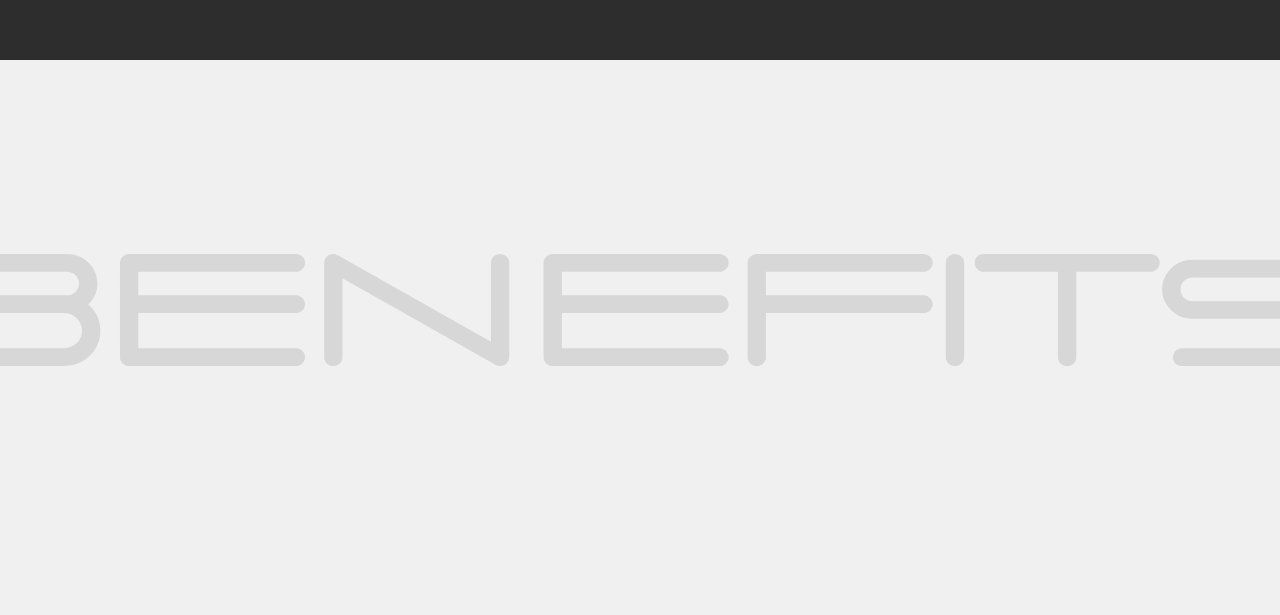
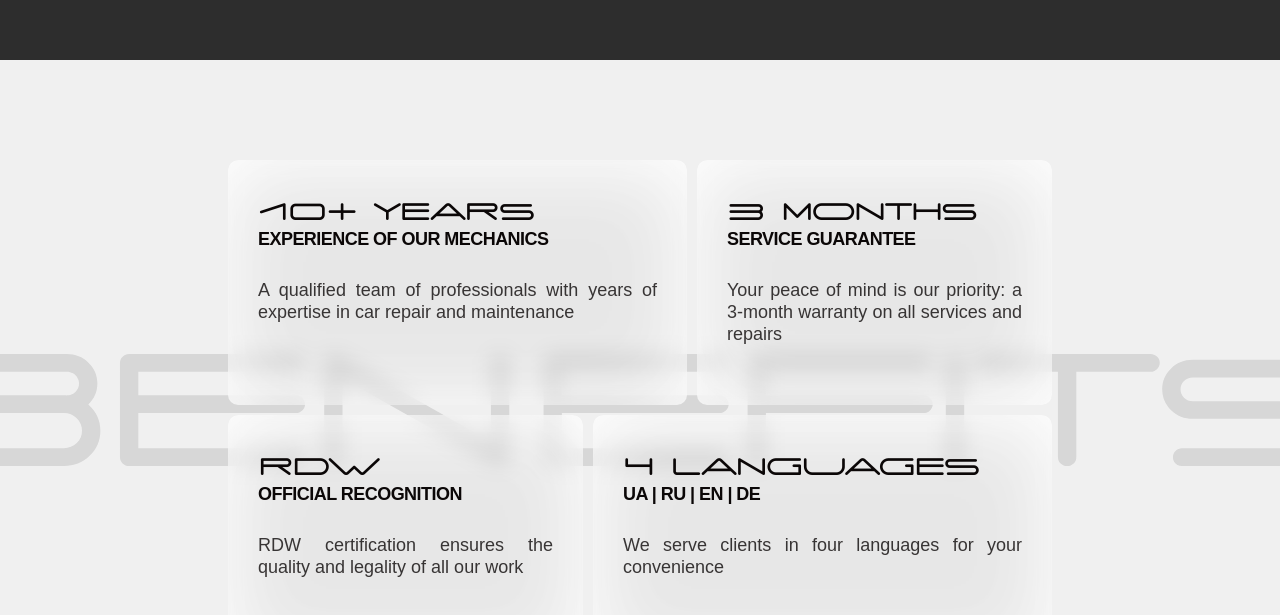
Before and after one commit to DidkivskaOlena/carsite-frontend, a React (Vite) app: page / in a window 1280 px wide. Shown: the part 2135-2750 px from the top of the page. Before the commit the page ends 2695 px from the top, so only its background shows below. Built offline with nearby package versions, Linux system fonts and the light colour scheme.

Commit message:
add benefits

```diff
--- a/src/components/Benefits/Benefits.jsx
+++ b/src/components/Benefits/Benefits.jsx
@@ -1,13 +1,25 @@
-import { BenefitsContainer, CollageContainer, Item } from "./BenefitsCompStyle";
+import { BenefitsContainer, CollageContainer, CommentItemBen, Item, TitleAddItemBen, TitleItemBen } from "./BenefitsCompStyle";
 
 const Benefits = () => {
   return (
     <BenefitsContainer>
        <CollageContainer>
-            {/* <Item color="#FFD700">Елемент 1</Item>
-            <Item color="#1E90FF">Елемент 2</Item>
-            <Item color="#32CD32">Елемент 3</Item>
-            <Item color="#FF4500">Елемент 4</Item> */}
+            {/* Перший рядок */}
+            <Item width={459} height={245} >
+                <TitleItemBen>10+ years</TitleItemBen>
+                <TitleAddItemBen>Experience of Our Mechanics</TitleAddItemBen>
+                <CommentItemBen>A qualified team of professionals with years of expertise in car repair and maintenance</CommentItemBen>
+            </Item>
+            <Item width={355} height={245} ><TitleItemBen>3 months</TitleItemBen>
+                <TitleAddItemBen>Service Guarantee</TitleAddItemBen>
+                <CommentItemBen>Your peace of mind is our priority: a 3-month warranty on all services and repairs</CommentItemBen></Item>
+            {/* Другий рядок */}
+            <Item width={355} height={245} ><TitleItemBen>RDW</TitleItemBen>
+                <TitleAddItemBen>Official Recognition</TitleAddItemBen>
+                <CommentItemBen>RDW certification ensures the quality and legality of all our work</CommentItemBen></Item>
+            <Item width={459} height={245} ><TitleItemBen>4 languages</TitleItemBen>
+                <TitleAddItemBen>UA | RU | EN | DE</TitleAddItemBen>
+                <CommentItemBen>We serve clients in four languages for your convenience</CommentItemBen></Item>
         </CollageContainer>
     </BenefitsContainer>
   );
--- a/src/components/Benefits/BenefitsCompStyle.jsx
+++ b/src/components/Benefits/BenefitsCompStyle.jsx
@@ -8,49 +8,54 @@ export const BenefitsContainer = styled.div`
     background-position: center;
     width: 100%;
     height: 500px;
+    margin-top: 100px;
 `;
 
 export const CollageContainer = styled.div`
-    display: grid;
-    grid-template-columns: 459px 355px; /* Розміри колонок для першого рядка */
-    grid-template-rows: 245px 245px; /* Висота рядків */
-    gap: 10px; /* Відступи між елементами */
-    grid-template-areas:
-    "item1 item2"
-    "item3 item4"; /* Область для елементів */
-    `;
+    display: flex;
+    flex-wrap: wrap;
+    gap: 10px; /* Відступ між елементами */
+    width: 824px; /* Загальна ширина колажу (459px + 355px + gap) */
+    margin: 0 auto;
+`;
 
 export const Item = styled.div`
-    background: ${(props) => props.color || '#ccc'};
-  &:nth-child(1) {
-    grid-area: item1; /* Великий елемент у першому рядку */
-  }
-  &:nth-child(2) {
-    grid-area: item2; /* Малий елемент у першому рядку */
-  }
-  &:nth-child(3) {
-    grid-area: item3; /* Малий елемент у другому рядку */
-  }
-  &:nth-child(4) {
-    grid-area: item4; /* Великий елемент у другому рядку */
-  }
-    `;
+    width: ${(props) => props.width}px;
+    height: ${(props) => props.height}px;
+    border-radius: 10px;
+    backdrop-filter: blur(10px);
+    box-shadow: inset 0 4px 80px 3px #fff;
+    background: rgba(45, 45, 45, 0.04);
+    padding: 40px 30px;
+`;
 
-export const TitleItemOff = styled.h3`
-  font-family: ${(props) => props.theme.font.fontFamily};
-  font-weight: ${(props) => props.theme.fontWeights.bold};
-  font-size: ${(props) => props.theme.fontSizesDesktop.m};
+export const TitleItemBen = styled.h3`
+  font-family: ${(props) => props.theme.font.secondFamily};
+  font-weight: ${(props) => props.theme.fontWeights.medium};
+  font-size: ${(props) => props.theme.fontSizesDesktop.xm};
   line-height: ${(props) => props.theme.lineHeights.two};
   letter-spacing: -0.03em;
   text-transform: uppercase;
-  color:${(props) => props.theme.colors.white};
+  color:${(props) => props.theme.colors.mainText};
 `  ;
 
-export const CommentItemOff = styled.p`
+export const TitleAddItemBen = styled.h3`
+  font-family: ${(props) => props.theme.font.fontFamily};
+  font-weight: ${(props) => props.theme.fontWeights.bold};
+  font-size: ${(props) => props.theme.fontSizesDesktop.xxm};
+  line-height: ${(props) => props.theme.lineHeights.two};
+  letter-spacing: -0.03em;
+  text-transform: uppercase;
+  color:${(props) => props.theme.colors.mainText};
+`  ;
+
+export const CommentItemBen = styled.p`
+    margin-top: 30px;
+
   font-family: ${(props) => props.theme.font.fontFamily};
   font-weight: ${(props) => props.theme.fontWeights.normal};
   font-size: ${(props) => props.theme.fontSizesDesktop.xxm};
   line-height: ${(props) => props.theme.lineHeights.two};
   text-align: justify;
-  color:${(props) => props.theme.colors.whiteTransp};
+  color:${(props) => props.theme.colors.mainTextTransp};
 ` ;
--- a/src/components/FAQ/Faq.jsx
+++ b/src/components/FAQ/Faq.jsx
@@ -1,16 +1,13 @@
 import { t } from 'i18next'
-import { ButtonModalFaq, Modal, ModalText } from '../Hero/HeroCompStyle'
-import style from './Faq.module.css'
+import { CustomerContainer, FaqContainer, FormContainer, TitleItemFaq } from './FaqCompStyled.jsx'
 
 export function Faq() {
     return(
-        <div className={style.container}>
-            <Modal>
-                <ModalText>{t(`modal.greetings`)}</ModalText>
-                <ModalText>{t(`modal.conditions`)}</ModalText>
-                <ModalText>{t(`modal.request`)}</ModalText>
-            <ButtonModalFaq href="/">{t(`modal.btn`)}</ButtonModalFaq>
-        </Modal>
-        </div>
+        <FaqContainer>
+            <CustomerContainer>
+                <TitleItemFaq>GET IN TOUCH</TitleItemFaq>
+            </CustomerContainer>
+            <FormContainer></FormContainer>
+        </FaqContainer>
     )
 }
--- a/src/components/FAQ/Faq.module.css
+++ /dev/null
@@ -1,5 +0,0 @@
-.container{
-    display: flex;
-    align-items: center;
-    justify-content: center;
-}
--- /dev/null
+++ b/src/components/FAQ/FaqCompStyled.jsx
@@ -0,0 +1,34 @@
+import styled from "styled-components";
+import {} from "../../styles/theme";
+
+export const FaqContainer = styled.div`
+    width: 1240px;
+    height: 826px;
+    margin: 80px auto 0;
+
+    display: flex;
+`;
+
+export const CustomerContainer = styled.div`
+    width: 615px;
+    height: 826px;
+
+    display: flex;
+`;
+
+export const TitleItemFaq = styled.h3`
+  font-family: ${(props) => props.theme.font.secondFamily};
+  font-weight: ${(props) => props.theme.fontWeights.medium};
+  font-size: ${(props) => props.theme.fontSizesDesktop.l};
+  line-height: ${(props) => props.theme.lineHeights.oneone};
+  text-transform: uppercase;
+  text-align: center;
+  color:${(props) => props.theme.colors.mainText};
+`  ;
+
+export const FormContainer = styled.div`
+    width: 615px;
+    height: 826px;
+
+    display: flex;
+`;
--- a/src/pages/Home/Home.jsx
+++ b/src/pages/Home/Home.jsx
@@ -1,7 +1,9 @@
 import Arrivals from "../../components/Arrivals/Arrivals";
 import Benefits from "../../components/Benefits/Benefits";
+import { Faq } from "../../components/FAQ/Faq";
 import Hero from "../../components/Hero/Hero";
 import Offers from "../../components/Offers/Offers";
+import PhotoCar from "../Photo/photo";
 
 const Home = () => {
     return <>
@@ -9,6 +11,8 @@ const Home = () => {
     <Arrivals></Arrivals>
     <Offers></Offers>
     <Benefits></Benefits>
+    <PhotoCar></PhotoCar>
+    <Faq></Faq>
     </>
 }
 
--- /dev/null
+++ b/src/pages/Photo/Photo.jsx
@@ -0,0 +1,12 @@
+import { ImgCarHome, ImgCarHomeContainer } from "./PhotoCompStyled"
+
+const PhotoCar = () => {
+    return <>
+        <ImgCarHomeContainer>
+            <ImgCarHome src="/bigcar.png"/>
+        </ImgCarHomeContainer>
+
+    </>
+}
+
+export default PhotoCar
--- /dev/null
+++ b/src/pages/Photo/PhotoCompStyled.jsx
@@ -0,0 +1,13 @@
+import styled from "styled-components";
+import {} from "../../styles/theme";
+
+export const ImgCarHomeContainer = styled.div`
+    width: 770px;
+    height: 544px;
+    margin: 40px auto 0;
+`;
+
+export const ImgCarHome = styled.img`
+    width: 770px;
+    height: 544px;
+`;
```
Also changed, not shown: public/bigcar.jpg (added), public/bigcar.png (added).
